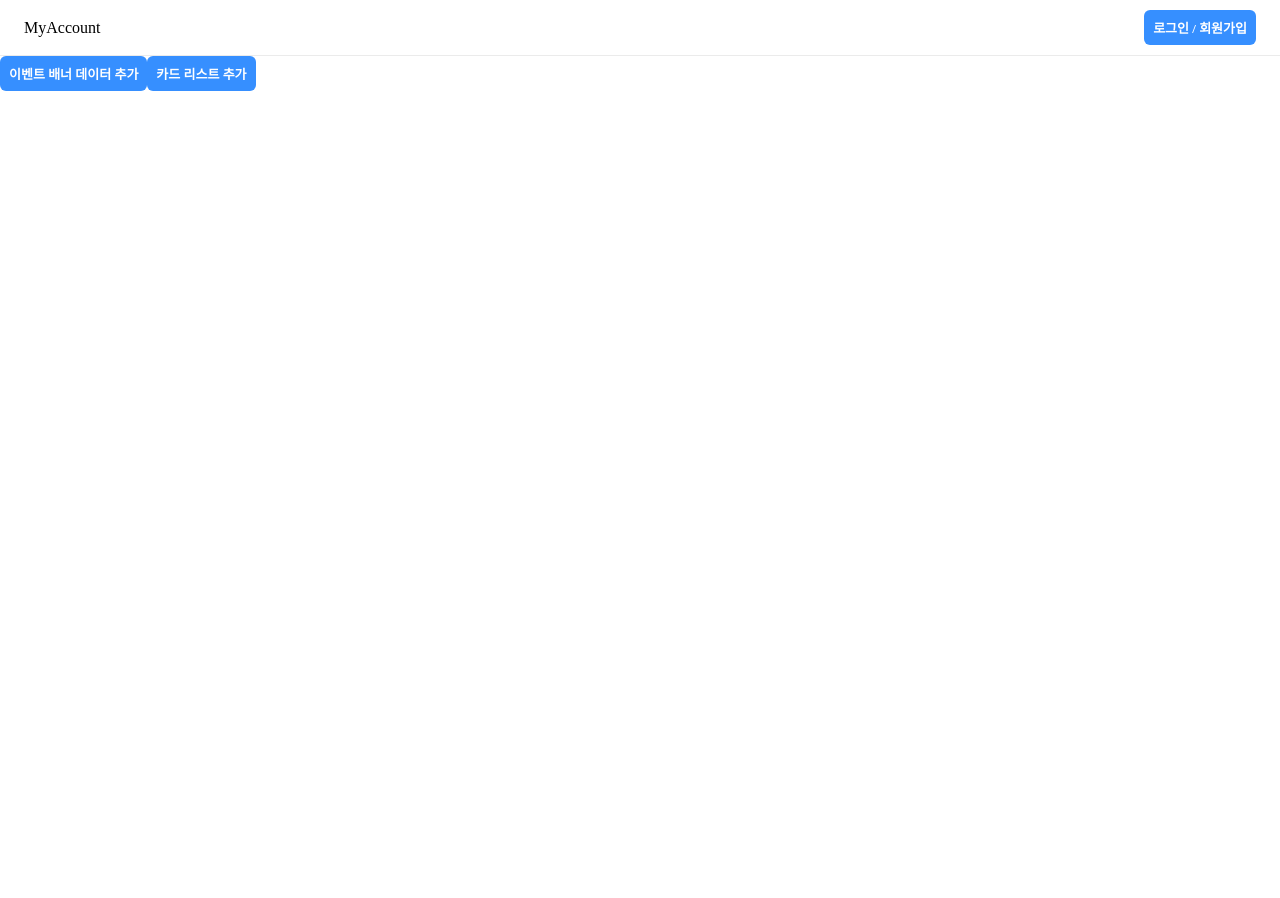
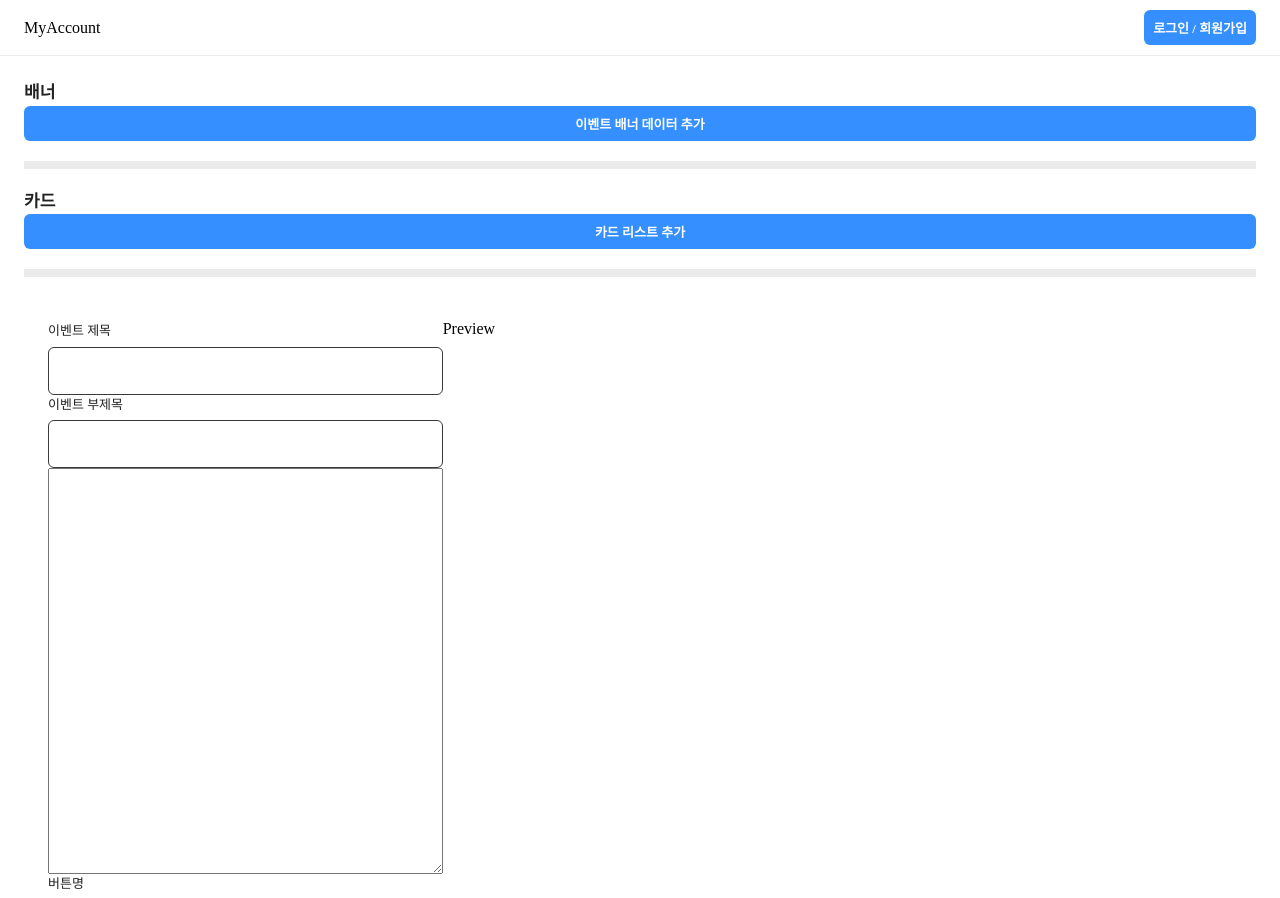
Before and after one commit to shinhojung814/my-account, a Next.js app: page /test in a window 1280 px wide. Shown: the top 898 px of the page. Before the commit the page ends 800 px from the top, so only its background shows below. Built offline with nearby package versions, Linux system fonts and the light colour scheme; no server answers.

Commit message:
Added Event page and EventForm components

```diff
--- a/src/components/home/hooks/useCards.ts
+++ b/src/components/home/hooks/useCards.ts
@@ -3,7 +3,7 @@ import { useQuery } from 'react-query'
 import { getCards } from '@remote/card'
 
 function useCards() {
-  return useQuery(['cards'], () => getCards(), {
+  return useQuery(['home-cards'], () => getCards(), {
     suspense: true,
   })
 }
--- /dev/null
+++ b/src/components/test/EventForm.tsx
@@ -0,0 +1,90 @@
+import { useState, useCallback, ChangeEvent } from 'react'
+import { collection, doc, setDoc } from 'firebase/firestore'
+
+import { store } from '@remote/firebase'
+import { COLLECTIONS } from '@constants/collection'
+import Flex from '@shared/Flex'
+import Button from '@shared/Button'
+import TextField from '@shared/TextField'
+
+function EventForm() {
+  const [formValues, setFormValues] = useState({
+    title: '',
+    subtitle: '',
+    contents: '',
+    buttonLabel: '',
+    link: '',
+    endDate: '',
+  })
+
+  const handleFormValues = useCallback(
+    (e: ChangeEvent<HTMLInputElement | HTMLTextAreaElement>) => {
+      setFormValues((prevFormValues) => ({
+        ...prevFormValues,
+        [e.target.name]: e.target.value,
+      }))
+    },
+    [],
+  )
+
+  const handleSubmit = async () => {
+    await setDoc(doc(collection(store, COLLECTIONS.EVENT)), formValues)
+
+    alert('이벤트 정보가 추가되었습니다.')
+  }
+
+  const isFormValid = Object.values(formValues).every((value) => value !== '')
+
+  console.log('date', new Date())
+
+  return (
+    <Flex direction="column" style={{ padding: 24 }}>
+      <Flex>
+        <Flex direction="column" style={{ flex: 1 }}>
+          <TextField
+            name="title"
+            label="이벤트 제목"
+            value={formValues.title}
+            onChange={handleFormValues}
+          />
+          <TextField
+            name="subtitle"
+            label="이벤트 부제목"
+            value={formValues.subtitle}
+            onChange={handleFormValues}
+          />
+          <textarea
+            name="contents"
+            value={formValues.contents}
+            onChange={handleFormValues}
+            style={{ height: 400 }}
+          />
+          <TextField
+            name="buttonLabel"
+            label="버튼명"
+            value={formValues.buttonLabel}
+            onChange={handleFormValues}
+          />
+          <TextField
+            name="link"
+            label="링크"
+            value={formValues.link}
+            onChange={handleFormValues}
+          />
+          <TextField
+            name="endDate"
+            label="이벤트 종료일"
+            value={formValues.endDate}
+            onChange={handleFormValues}
+          />
+        </Flex>
+        <Flex style={{ flex: 2 }}>Preview</Flex>
+      </Flex>
+      <Button disabled={isFormValid === false} onClick={handleSubmit}>
+        저장하기
+      </Button>
+    </Flex>
+  )
+}
+
+export default EventForm
--- a/src/constants/collection.ts
+++ b/src/constants/collection.ts
@@ -1,4 +1,5 @@
 export const COLLECTIONS = {
   CARD: 'CARD',
+  EVENT: 'EVENT',
   EVENT_BANNER: 'EVENT_BANNER',
 }
--- a/src/pages/test.tsx
+++ b/src/pages/test.tsx
@@ -1,11 +1,36 @@
+import Flex from '@shared/Flex'
+import Text from '@shared/Text'
+import Spacing from '@shared/Spacing'
 import EventBannerAddButton from '@components/test/EventBannerAddButton'
 import CardListAddButton from '@components/test/CardListAddButton'
+import EventForm from '@components/test/EventForm'
 
 function TestPage() {
   return (
-    <div>
-      <EventBannerAddButton />
-      <CardListAddButton />
+    <div style={{ padding: 24 }}>
+      <Flex direction="column">
+        <Text bold={true}>배너</Text>
+        <EventBannerAddButton />
+
+        <Spacing
+          direction="vertical"
+          size={8}
+          backgroundColor="gray100"
+          style={{ margin: '20px 0' }}
+        />
+
+        <Text bold={true}>카드</Text>
+        <CardListAddButton />
+
+        <Spacing
+          direction="vertical"
+          size={8}
+          backgroundColor="gray100"
+          style={{ margin: '20px 0' }}
+        />
+
+        <EventForm />
+      </Flex>
     </div>
   )
 }
```
Also changed, not shown: src/models/event.ts (added, +8 -0 lines), src/pages/event/[id].tsx (added, +27 -0 lines), src/remote/event.ts (added, +14 -0 lines).
